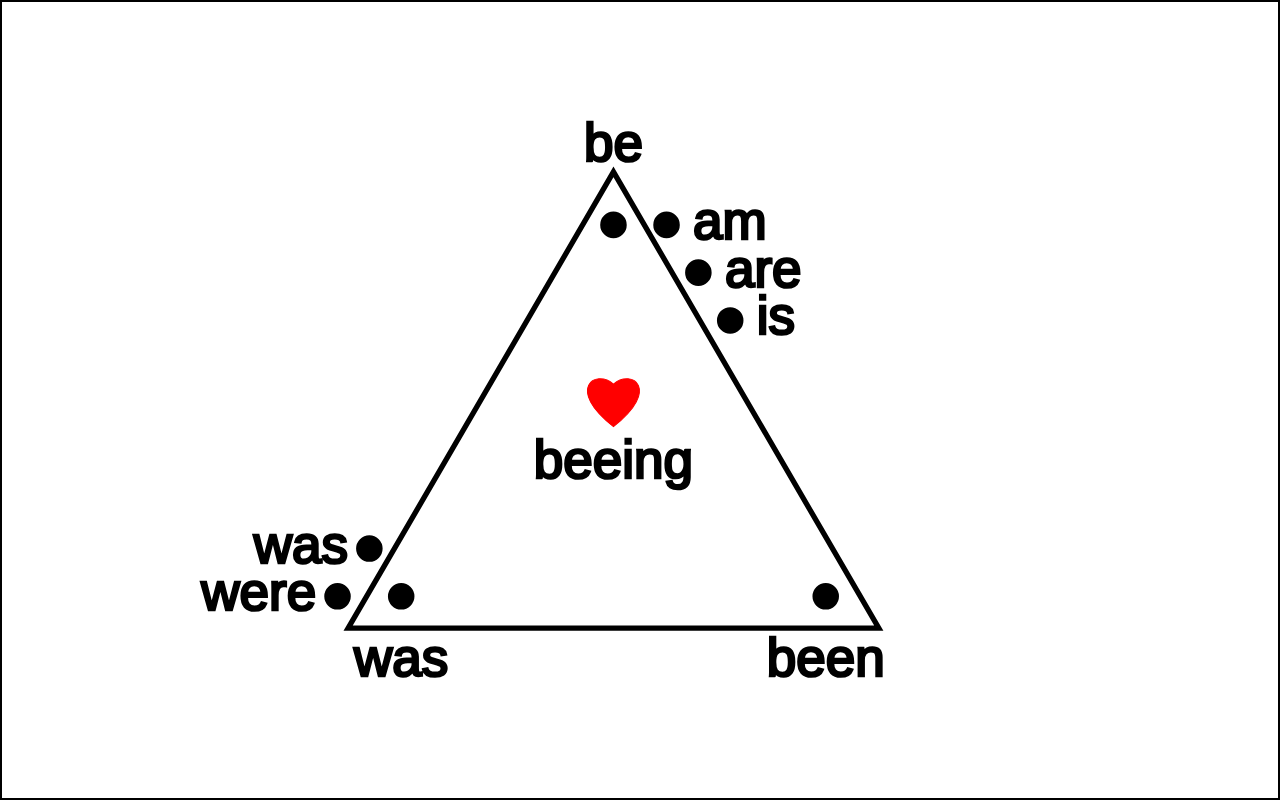
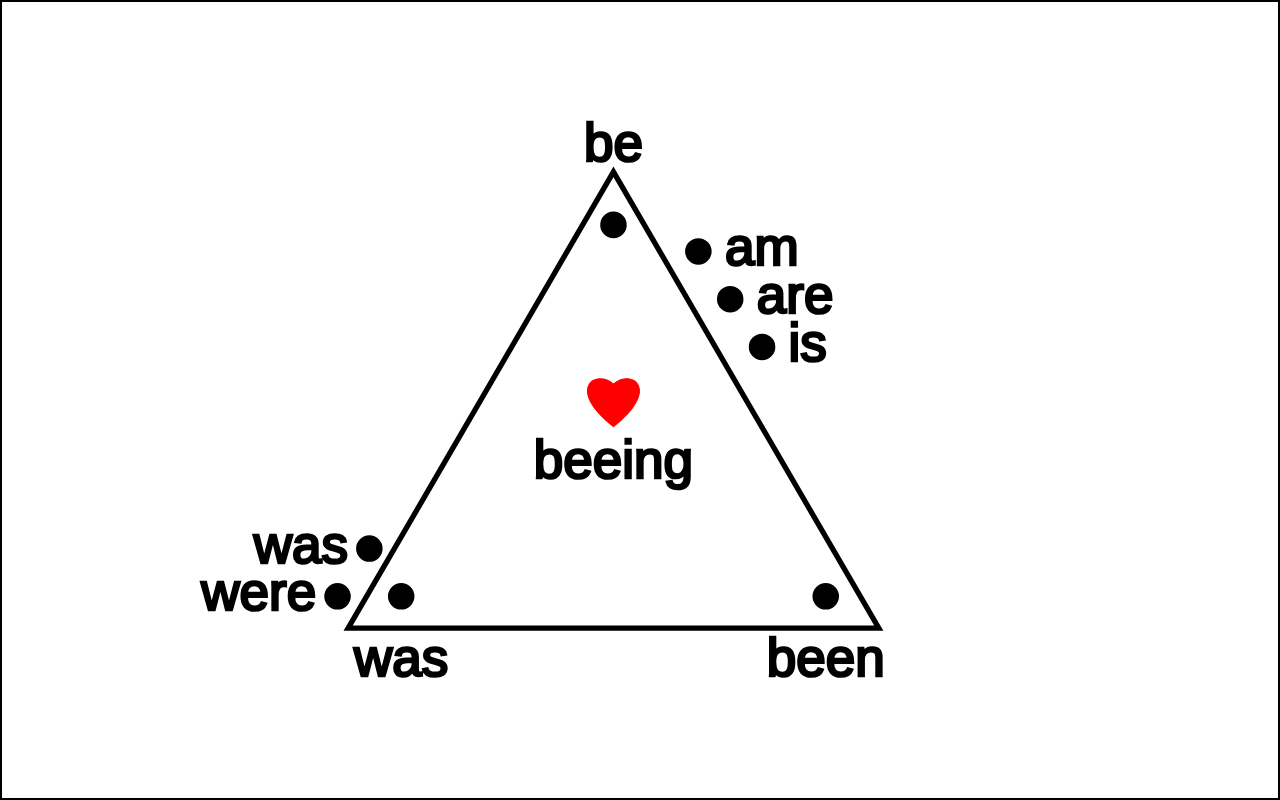
Before and after one commit to riwepo/grammar-triangles, a Next.js app: page /to-be-triangle in a window 1280 px wide. Built offline with nearby package versions, Linux system fonts and the light colour scheme.

Commit message:
move inflections

```diff
--- a/src/components/basic-triangle.jsx
+++ b/src/components/basic-triangle.jsx
@@ -83,10 +83,10 @@ function BasicTriangle({ uuid, colour, verbForms, formVisibility, className }) {
           </text>
         </g>
         <g id={`${uuid}third-person-singular`}>
-          <circle cx="10" cy="-33" r="2" stroke="black" fill="black" />
+          <circle cx="16" cy="-28" r="2" stroke="black" fill="black" />
           <text
-            x="15"
-            y="-33"
+            x="21"
+            y="-28"
             fill="black"
             stroke="black"
             strokeWidth="0.5"
--- a/src/components/inflected-tenses.jsx
+++ b/src/components/inflected-tenses.jsx
@@ -30,7 +30,12 @@ function TensesBlueprint({ bossVerb }) {
         uuid={ids[0]}
         className="col-start-4 row-start-1"
         verbForms={bossVerb}
-        formVisibility={{ head: true, tenseLine: true }}
+        formVisibility={{
+          head: true,
+          thirdPersonSingular: true,
+          preterite: true,
+          tenseLine: true,
+        }}
         colour="black"
       />
 
--- a/src/components/tenses-blueprint.jsx
+++ b/src/components/tenses-blueprint.jsx
@@ -30,7 +30,7 @@ function TensesBlueprint({ bossVerb }) {
         uuid={ids[0]}
         className="col-start-4 row-start-1"
         verbForms={bossVerb}
-        formVisibility={{ head: true, tenseLine: true }}
+        formVisibility={{ head: true }}
         colour="black"
       />
 
@@ -43,7 +43,7 @@ function TensesBlueprint({ bossVerb }) {
         uuid={ids[1]}
         className="col-start-3 row-start-3"
         verbForms={VERBS.be}
-        formVisibility={{ head: true, tenseLine: true }}
+        formVisibility={{ head: true }}
         colour="blue"
       />
       <BasicTriangle
@@ -63,7 +63,7 @@ function TensesBlueprint({ bossVerb }) {
         uuid={ids[3]}
         className="col-start-2 row-start-5"
         verbForms={VERBS.have}
-        formVisibility={{ head: true, tenseLine: true }}
+        formVisibility={{ head: true }}
         colour="green"
       />
       <BasicTriangle
@@ -83,7 +83,7 @@ function TensesBlueprint({ bossVerb }) {
         uuid={ids[5]}
         className="col-start-2 row-start-7"
         verbForms={VERBS.have}
-        formVisibility={{ head: true, tenseLine: true }}
+        formVisibility={{ head: true }}
         colour="green"
       />
       <BasicTriangle
--- a/src/components/to-be-triangle.jsx
+++ b/src/components/to-be-triangle.jsx
@@ -34,10 +34,10 @@ function ToBeTriangle({ uuid, colour, formVisibility, className }) {
           </text>
         </g>
         <g id={`${uuid}am`}>
-          <circle cx="10" cy="-33" r="2" stroke="black" fill="black" />
+          <circle cx="16" cy="-28" r="2" stroke="black" fill="black" />
           <text
-            x="15"
-            y="-33"
+            x="21"
+            y="-28"
             fill="black"
             stroke="black"
             strokeWidth="0.5"
@@ -49,10 +49,10 @@ function ToBeTriangle({ uuid, colour, formVisibility, className }) {
           </text>
         </g>
         <g id={`${uuid}are`}>
-          <circle cx="16" cy="-24" r="2" stroke="black" fill="black" />
+          <circle cx="22" cy="-19" r="2" stroke="black" fill="black" />
           <text
-            x="21"
-            y="-24"
+            x="27"
+            y="-19"
             fill="black"
             stroke="black"
             strokeWidth="0.5"
@@ -64,10 +64,10 @@ function ToBeTriangle({ uuid, colour, formVisibility, className }) {
           </text>
         </g>
         <g id={`${uuid}is`}>
-          <circle cx="22" cy="-15" r="2" stroke="black" fill="black" />
+          <circle cx="28" cy="-10" r="2" stroke="black" fill="black" />
           <text
-            x="27"
-            y="-15"
+            x="33"
+            y="-10"
             fill="black"
             stroke="black"
             strokeWidth="0.5"
```
